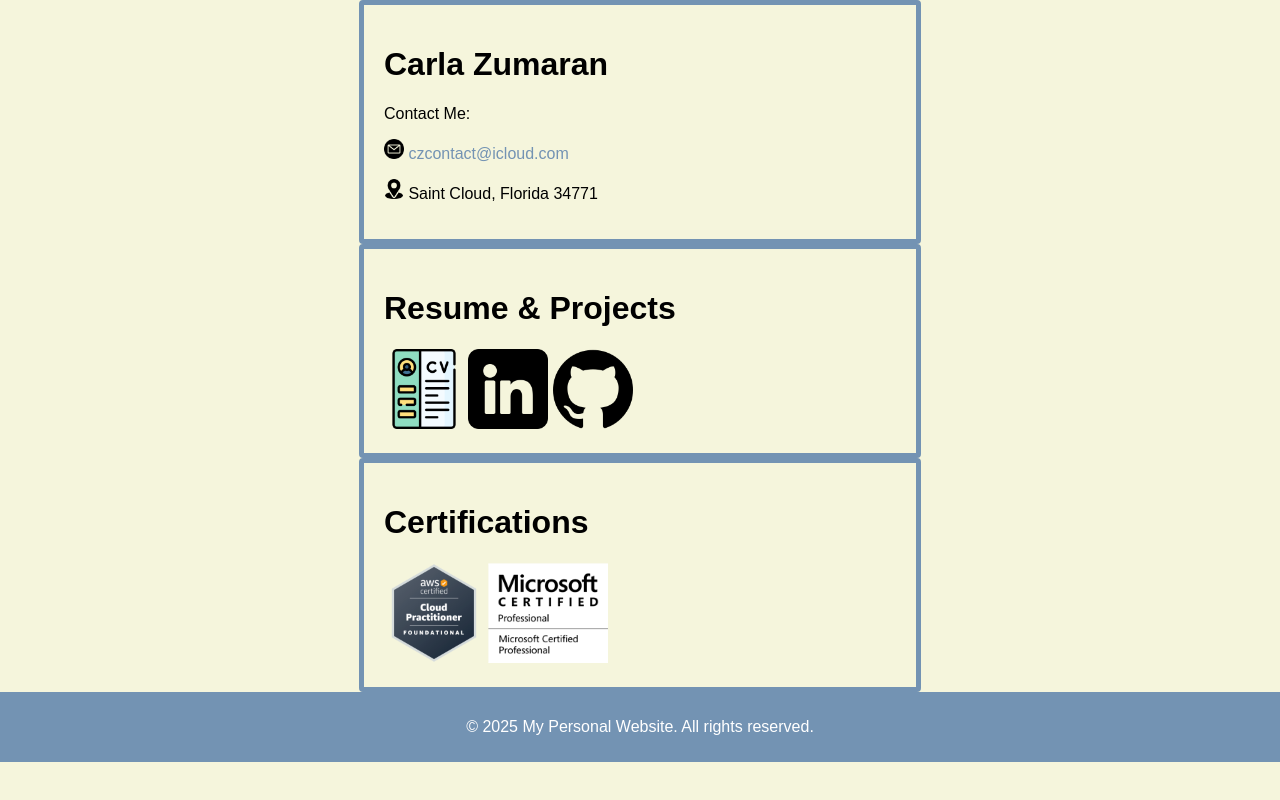
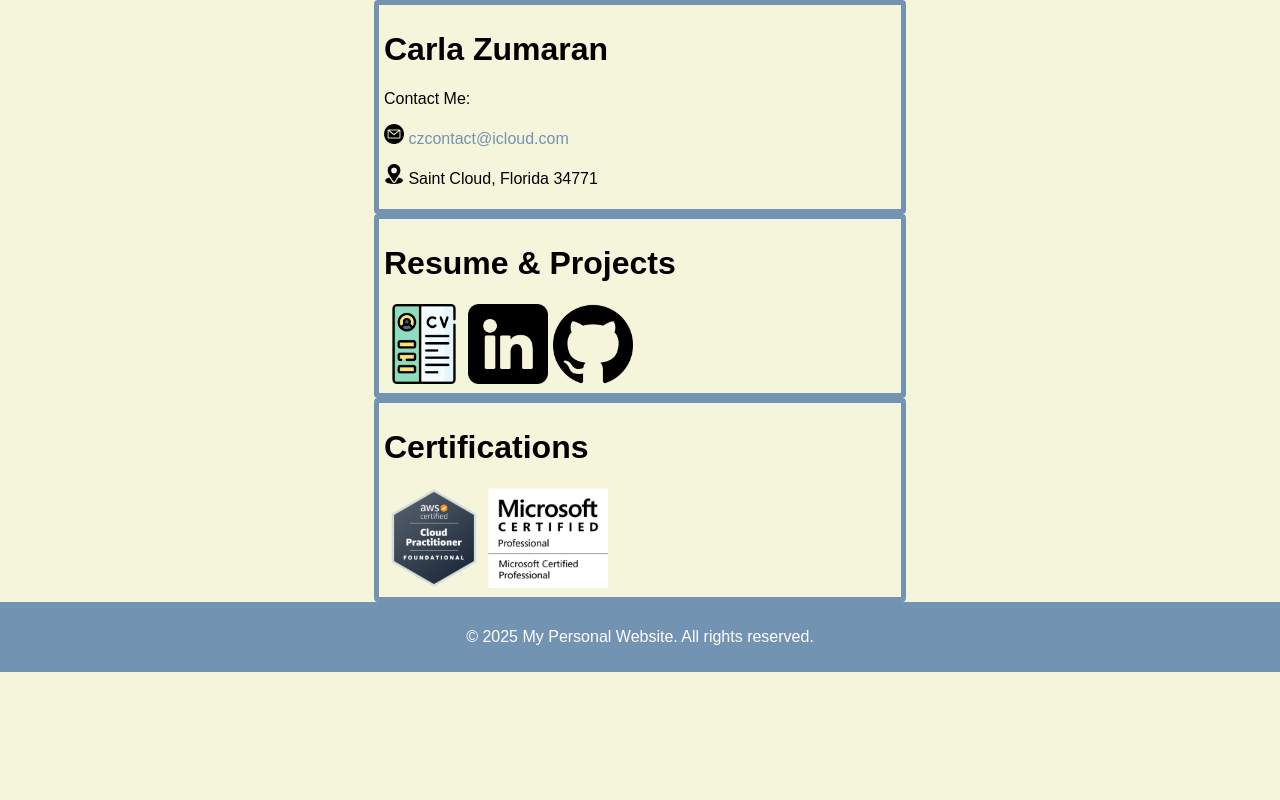
Before and after one commit to carlazu91/carlazu91.github.io, a plain HTML site: page index.html in a window 1280 px wide. Drawn offline with Linux system fonts and the light colour scheme.

Commit message:
Update index.html

```diff
--- a/index.html
+++ b/index.html
@@ -15,11 +15,10 @@
     .container {
       border: 5px solid #7393B3;
       margin: auto;
-      padding: 20px;
+      padding: 5px;
       border-radius: 4px;
       max-width: 540px;
       width: 40%;
-      height: 50%;
     }
 
     .container2 {
```
